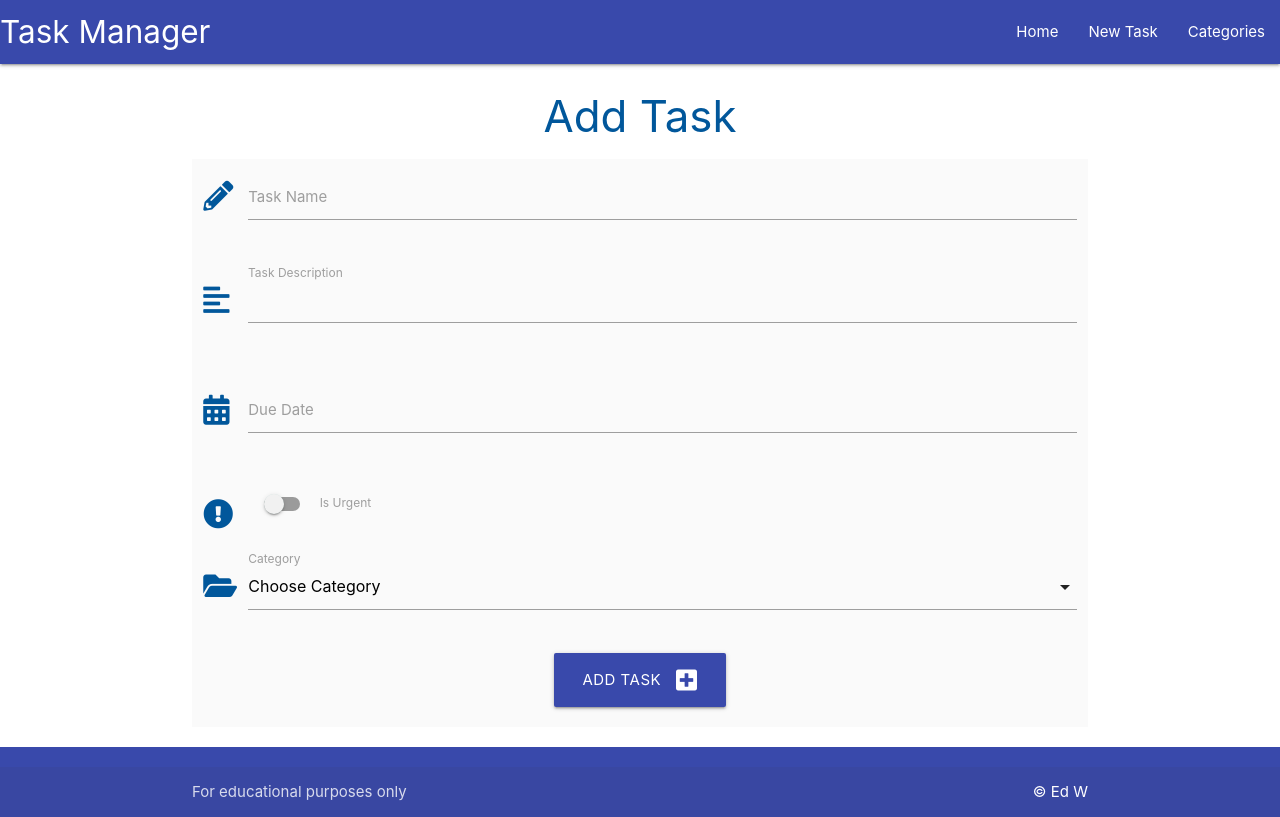
After one commit to Ed-Whyatt/flask-sqlaachemy-task-manger, a Flask app: page /add_task in a window 1280 px wide. The commit adds this page. Run offline with Flask 2, Linux system fonts and the light colour scheme; data that the repository does not hold is empty.

Commit message:
Add adding tasks

```diff
--- a/taskmanager/routes.py
+++ b/taskmanager/routes.py
@@ -40,3 +40,20 @@ def delete_category(category_id):
     db.session.delete(category)
     db.session.commit()
     return redirect(url_for("categories"))
+
+
+@app.route("/add_task", methods=["GET", "POST"])
+def add_task():
+    categories = list(Category.query.order_by(Category.category_name).all())
+    if request.method == "POST":
+        task = Task(
+            task_name=request.form.get("task_name"),
+            task_description=request.form.get("task_description"),
+            is_urgent=bool(True if request.form.get("is_urgent") else False),
+            due_date=request.form.get("due_date"),
+            category_id=request.form.get("category_id")
+        )
+        db.session.add(task)
+        db.session.commit()
+        return redirect(url_for("home"))
+    return render_template("add_task.html", categories=categories)
--- a/taskmanager/static/js/script.js
+++ b/taskmanager/static/js/script.js
@@ -2,4 +2,17 @@ document.addEventListener('DOMContentLoaded', function() {
     // Sidenav initialization from Materialize
     var sidenav = document.querySelectorAll('.sidenav');
     M.Sidenav.init(sidenav);
+
+    // datepicker initialization from Materialize
+    var datepicker = document.querySelectorAll('.datepicker');
+    M.Datepicker.init(datepicker, {
+      format: "dd mmmm, yyyy",
+      i18in: {
+        done: "select"
+      }
+    });
+
+    // select initialization from Materialize
+    var selects = document.querySelectorAll('select');
+    M.FormSelect.init(selects);
   });
--- /dev/null
+++ b/taskmanager/templates/add_task.html
@@ -0,0 +1,72 @@
+{% extends "base.html" %}
+{% block content %}
+
+<h3 class="light-blue-text text-darken-4 center-align">Add Task</h3>
+
+<div class="row car=panel grey lighten-5">
+    <form class="col s12" method="POST" action="{{ url_for('add_task') }}">
+        <!-- task_name -->
+        <div class="row">
+            <div class="input-field col s12">
+                <i class="fas fa-pencil-alt prefix light-blue-text text-darken-4"></i>
+                <input id="task_name" name="task_name" minlength="5" maxlength="50" type="text" class="validate"
+                    required>
+                <label for="task_name">Task Name</label>
+            </div>
+        </div>
+        <!-- task_description -->
+        <div class="row">
+            <div class="input-field col s12">
+                <i class="fas fa-align-left prefix light-blue-text text-darken-4"></i>
+                <textarea id="task_description" name="task_description" minlength="5" maxlength="200" type="text"
+                    class="validate materialize-textarea" required>
+                </textarea>
+                <label for="task_description">Task Description</label>
+            </div>
+        </div>
+        <!-- due_date -->
+        <div class="row">
+            <div class="input-field col s12">
+                <i class="fas fa-calendar-alt prefix light-blue-text text-darken-4"></i>
+                <input id="due_date" name="due_date" type="text" class="datepicker validate" required>
+                <label for="due_date">Due Date</label>
+            </div>
+        </div>
+        <!-- is_urgent -->
+        <div class="row">
+            <div class="input-field col s12">
+                <div class="switch">
+                    <i class="fas fa-exclamation-circle prefix light-blue-text text-darken-4"></i>
+                    <label for="is_urgent">
+                        <input id="is_urgent" name="is_urgent" type="checkbox">
+                        <span class="lever"></span>
+                        Is Urgent
+                    </label>
+                </div>
+            </div>
+        </div>
+        <!-- category id -->
+        <div class="row">
+            <div class="input-field col s12">
+                <i class="fas fa-folder-open prefix light-blue-text text-darken-4"></i>
+                <select id="category_id" name="category_id" class="validate" required>
+                    <option value="" disabled selected>Choose Category</option>
+                    {% for category in categories %}
+                    <option value="{{ category.id }}">{{ category.category_name }}</option>
+                    {% endfor %}
+                </select>
+                <label for="category_id">Category</label>
+            </div>
+        </div>
+        <!-- submit button -->
+        <div class="row">
+            <div class="col s12 center-align">
+                <button type="submit" class="btn-large indigo darken-1">
+                    Add Task <i class="fas fa-plus-square right"></i>
+                </button>
+            </div>
+        </div>
+    </form>
+</div>
+
+{% endblock %}
--- a/taskmanager/templates/base.html
+++ b/taskmanager/templates/base.html
@@ -25,7 +25,7 @@
               <a href="#" data-target="mobile-demo" class="sidenav-trigger"><i class="fa fa-bars"></i></a>
               <ul class="right hide-on-med-and-down">
                 <li><a href="{{ url_for('home') }}">Home</a></li>
-                <li><a href="">New Task</a></li>
+                <li><a href="{{ url_for('add_task') }}">New Task</a></li>
                 <li><a href="{{ url_for('categories') }}">Categories</a></li>
               </ul>
             </div>
@@ -33,7 +33,7 @@
 
           <ul class="sidenav" id="mobile-demo">
             <li><a href="{{ url_for('home') }}">Home</a></li>
-            <li><a href="">New Task</a></li>
+            <li><a href="{{ url_for('add_task') }}">New Task</a></li>
             <li><a href="{{ url_for('categories') }}">Categories</a></li>
           </ul>
           <!-- End of nav bar -->
```
Also changed, not shown: taskmanager/templates/tasks.html (+9 -1 lines).
